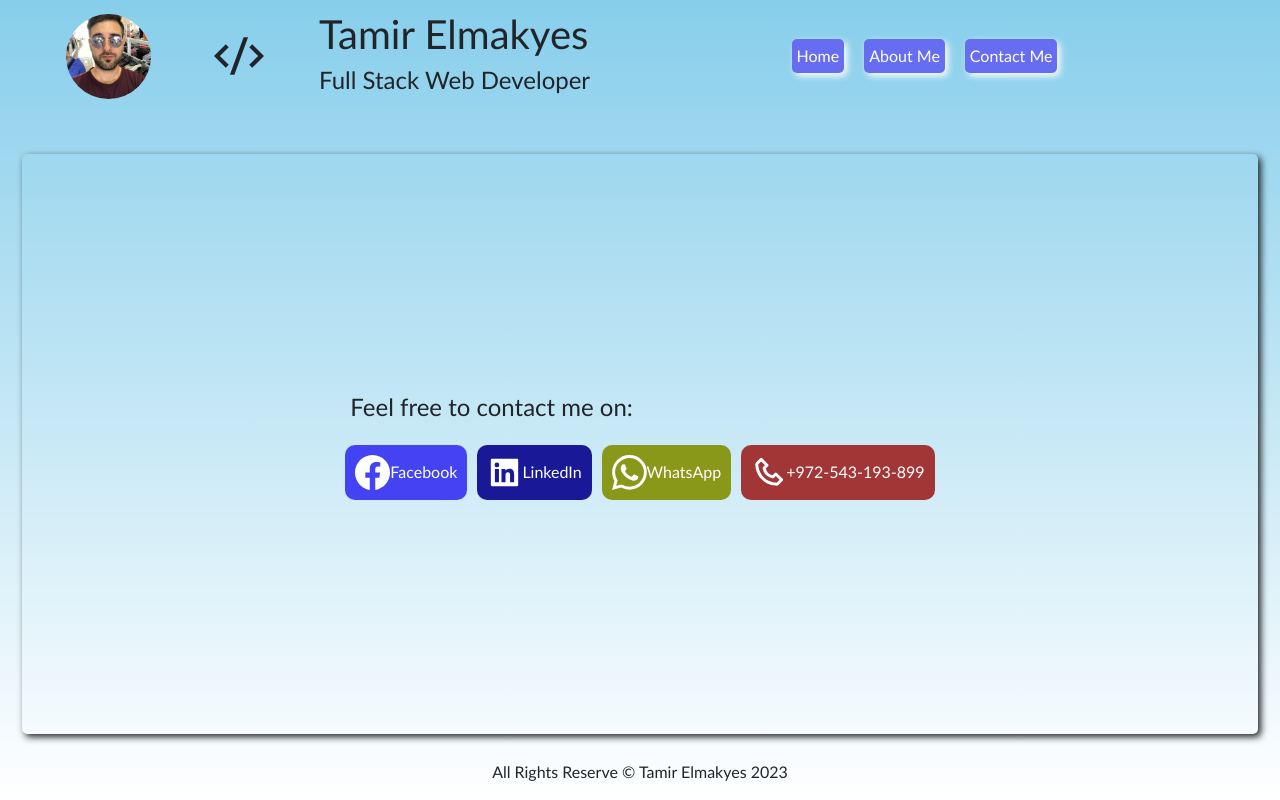
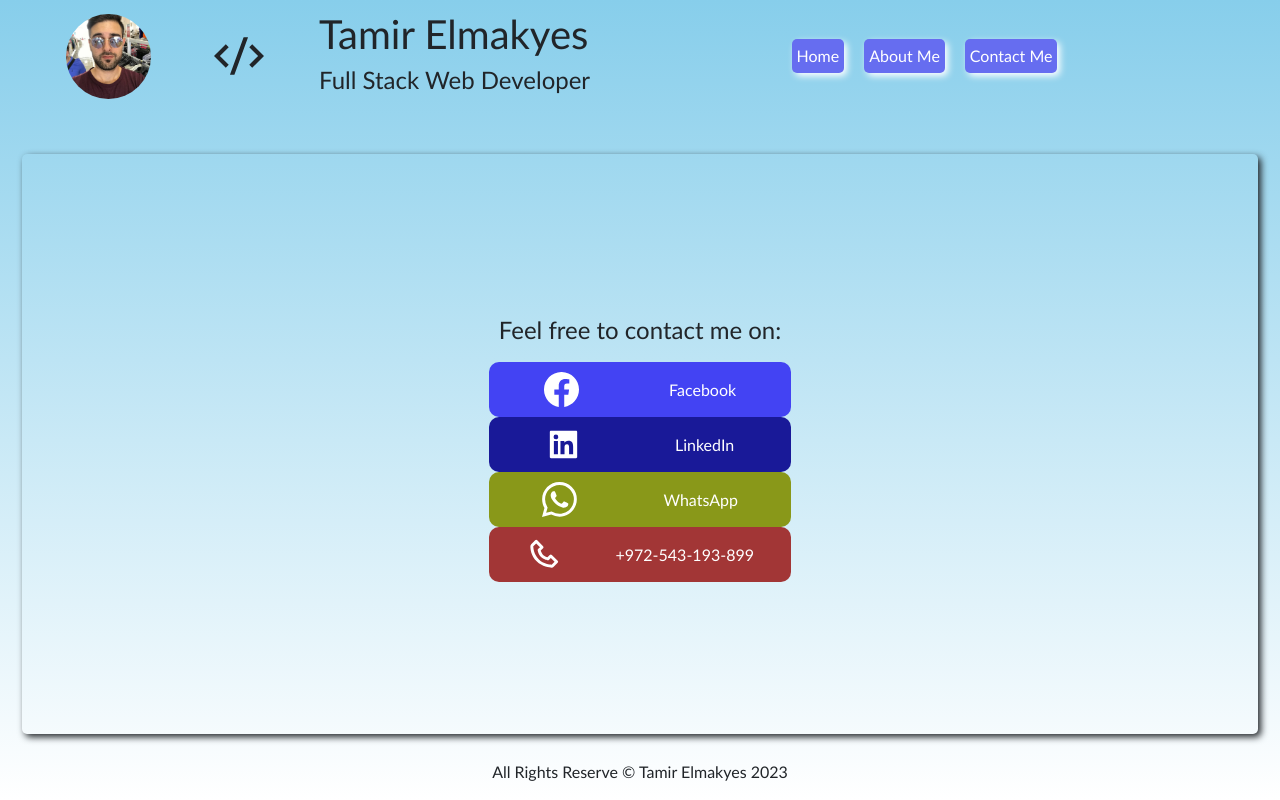
Before and after one commit to timmy111093/Resume, a React (Create React App) app: page /contact in a window 1280 px wide. Built offline with nearby package versions, Linux system fonts and the light colour scheme.

Commit message:
homepage change

```diff
--- a/package.json
+++ b/package.json
@@ -27,7 +27,6 @@
     "typescript": "^4.9.5",
     "web-vitals": "^2.1.4"
   },
-  "homepage": "https://timmy111093/github.io/resume",
   "scripts": {
     "predeploy": "npm run build",
     "deploy": "gh-pages -d build",
--- a/public/index.html
+++ b/public/index.html
@@ -2,7 +2,6 @@
 <html lang="en">
   <head>
     <meta charset="utf-8" />
-    <link rel="icon" href="%PUBLIC_URL%/favicon.ico" />
     <meta name="viewport" content="width=device-width, initial-scale=1" />
     <meta name="theme-color" content="#000000" />
     <meta
@@ -10,13 +9,11 @@
       content="Web site created using create-react-app"
     />
     <title>Tamir Elmakyes</title>
-    <link rel="apple-touch-icon" href="%PUBLIC_URL%/logo192.png" />
     <link href="https://cdn.jsdelivr.net/npm/bootstrap@5.3.1/dist/css/bootstrap.min.css" rel="stylesheet" integrity="sha384-4bw+/aepP/YC94hEpVNVgiZdgIC5+VKNBQNGCHeKRQN+PtmoHDEXuppvnDJzQIu9" crossorigin="anonymous">
     <!--
       manifest.json provides metadata used when your web app is installed on a
       user's mobile device or desktop. See https://developers.google.com/web/fundamentals/web-app-manifest/
     -->
-    <link rel="manifest" href="%PUBLIC_URL%/manifest.json" />
     <!--
       Notice the use of %PUBLIC_URL% in the tags above.
       It will be replaced with the URL of the `public` folder during the build.
--- a/src/components/Contact-me/Contact-me.tsx
+++ b/src/components/Contact-me/Contact-me.tsx
@@ -14,22 +14,14 @@ const ContactMe: FC<ContactMeProps> = () => (
 
       <h4>Feel free to contact me on:</h4>
 
-      <table>
-          <tr>
-            <td>
             <NavLink className={styles.ContactMe__links__facebook} target='blank' to="https://www.facebook.com/profile.php?id=100000528510399"><BsFacebook size={35}/> Facebook</NavLink>
-            </td>
-            <td>
+
             <a className={styles.ContactMe__links__linkedin} href="https://www.linkedin.com/in/tamir-elmakyes-a99618255/"><AiFillLinkedin size={35}/> LinkedIn</a>
-            </td>
-            <td>
+
             <a className={styles.ContactMe__links__whatsapp} href="https://api.whatsapp.com/send?phone=972543193899"><BsWhatsapp size={35}/> WhatsApp</a>
-            </td>
-            <td>
+
             <a className={styles.ContactMe__links__phone} href="#"><BiPhone size={35}/> +972-543-193-899</a>
-            </td>
-          </tr>
-      </table>
+
     </div>
   </div>
 );
--- a/src/components/Router/Router.tsx
+++ b/src/components/Router/Router.tsx
@@ -14,7 +14,7 @@ const Router: FC<RouterProps> = () => (
   <Routes>
 
     {/* default route */}
-    <Route path='/Resume' element={<Home />}/>
+    <Route path='/' element={<Home />}/>
 
     <Route path='/home' element={<Home />}/>
     <Route path='/about' element={<About />}/>
```
Also changed, not shown: 13 other files (tests, documents, lock files or other folders).
